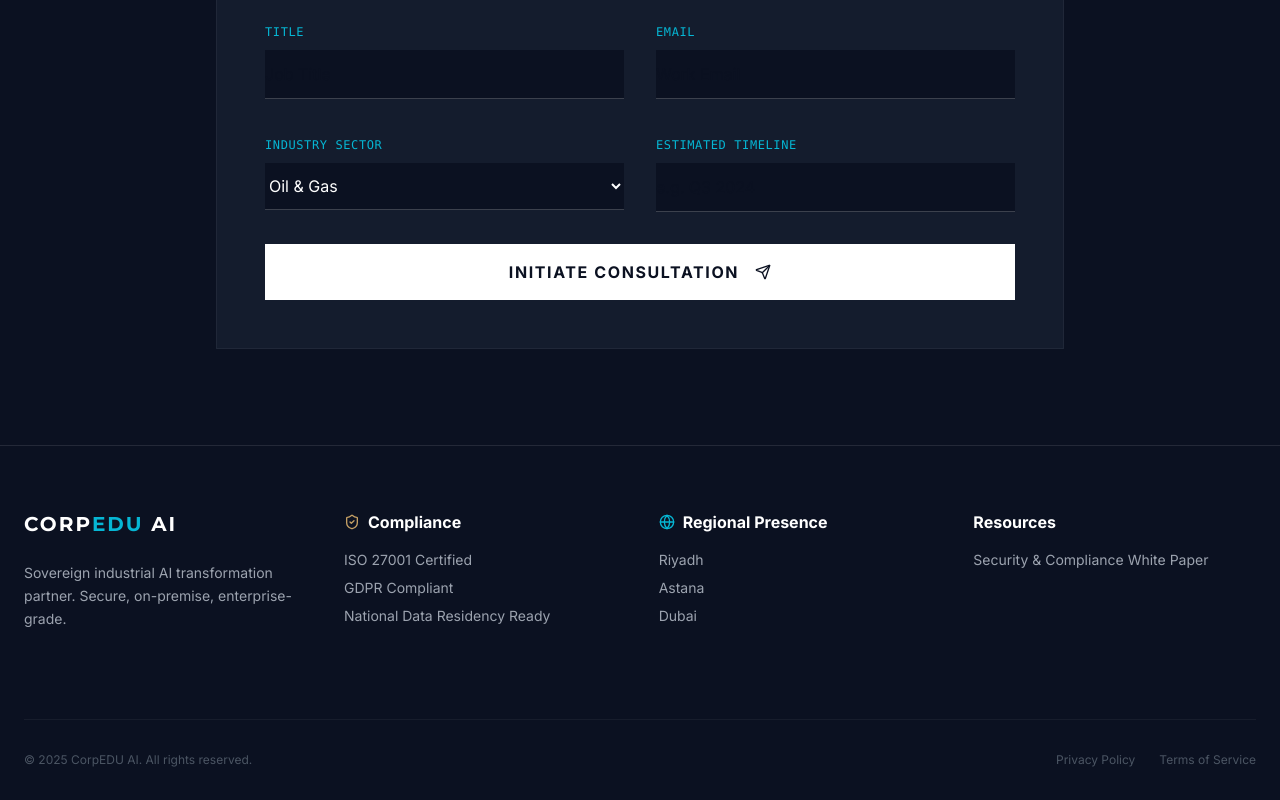
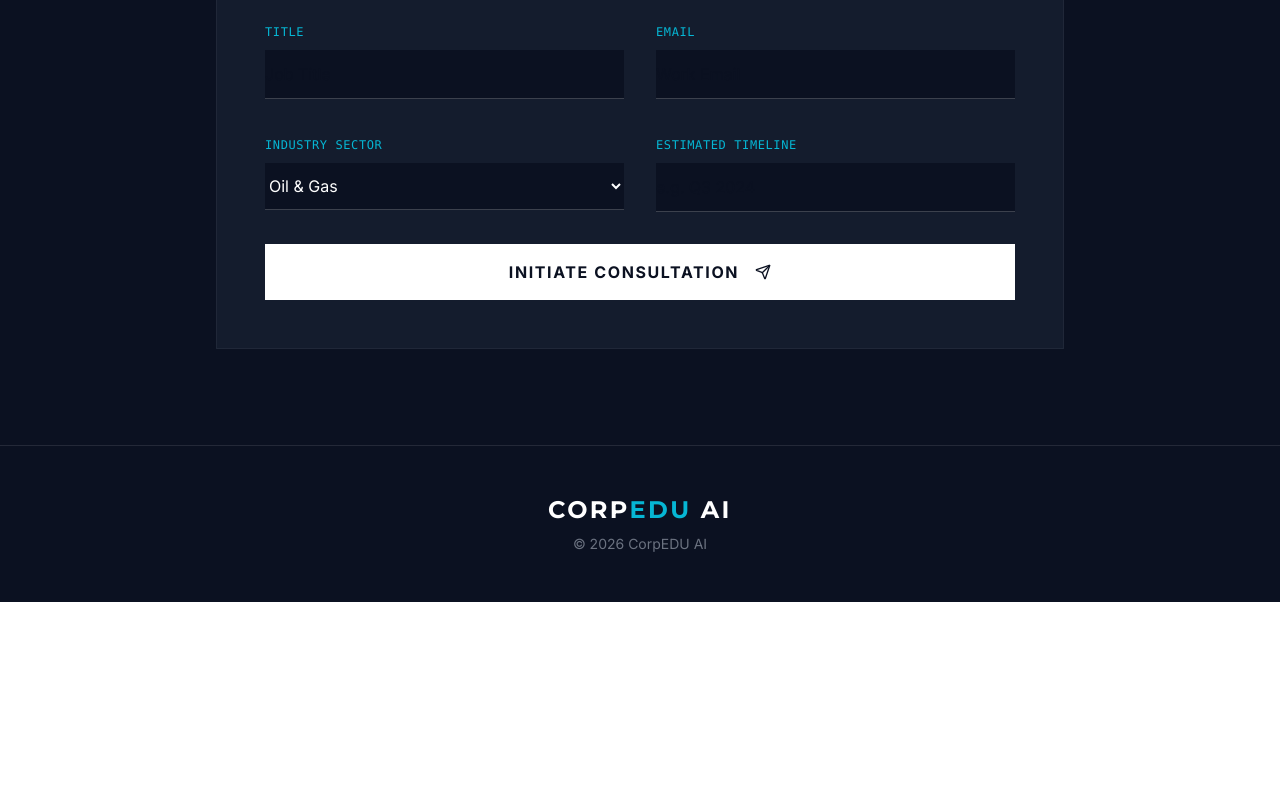
Before and after one commit to Urazhanova/corp.edu, a React (Vite) app: page / in a window 1280 px wide. Shown: the part 6839-7639 px from the top of the page. After the commit the page ends 7441 px from the top, so only its background shows below. Built offline with nearby package versions, Linux system fonts and the light colour scheme.

Commit message:
Simplify footer to show only company name and year

```diff
--- a/src/components/Footer.tsx
+++ b/src/components/Footer.tsx
@@ -1,65 +1,13 @@
-import { ShieldCheck, Globe } from 'lucide-react';
-
 const Footer = () => {
     return (
-        <footer className="bg-primary pt-16 pb-8 border-t border-white/10">
-            <div className="container mx-auto px-6">
-                <div className="grid md:grid-cols-4 gap-12 mb-16">
-                    <div className="col-span-1 md:col-span-1">
-                        <div className="text-xl font-display font-bold text-white tracking-widest mb-6">
-                            CORP<span className="text-accent-cyan">EDU</span> AI
-                        </div>
-                        <p className="text-gray-400 text-sm leading-relaxed mb-6">
-                            Sovereign industrial AI transformation partner. Secure, on-premise, enterprise-grade.
-                        </p>
-                    </div>
-
-                    {/* Spacing or Links could go here, but sticking to TA specific footer items */}
-                    <div className="col-span-1 md:col-span-3 grid md:grid-cols-3 gap-8">
-                        <div>
-                            <h4 className="text-white font-bold mb-4 flex items-center gap-2">
-                                <ShieldCheck className="w-4 h-4 text-accent-gold" />
-                                Compliance
-                            </h4>
-                            <ul className="text-sm text-gray-400 space-y-2">
-                                <li>ISO 27001 Certified</li>
-                                <li>GDPR Compliant</li>
-                                <li>National Data Residency Ready</li>
-                            </ul>
-                        </div>
-
-                        <div>
-                            <h4 className="text-white font-bold mb-4 flex items-center gap-2">
-                                <Globe className="w-4 h-4 text-accent-cyan" />
-                                Regional Presence
-                            </h4>
-                            <ul className="text-sm text-gray-400 space-y-2">
-                                <li>Riyadh</li>
-                                <li>Astana</li>
-                                <li>Dubai</li>
-                            </ul>
-                        </div>
-
-                        <div>
-                            <h4 className="text-white font-bold mb-4">Resources</h4>
-                            <ul className="text-sm text-gray-400 space-y-2">
-                                <li>
-                                    <a href="#" className="hover:text-accent-cyan transition-colors border-b border-transparent hover:border-accent-cyan inline-block pb-0.5">
-                                        Security & Compliance White Paper
-                                    </a>
-                                </li>
-                            </ul>
-                        </div>
-                    </div>
+        <footer className="bg-primary py-12 border-t border-white/10">
+            <div className="container mx-auto px-6 text-center">
+                <div className="text-2xl font-display font-bold text-white tracking-widest mb-2">
+                    CORP<span className="text-accent-cyan">EDU</span> AI
                 </div>
-
-                <div className="border-t border-white/5 pt-8 flex flex-col md:flex-row justify-between items-center gap-4 text-xs text-gray-600">
-                    <p>&copy; {new Date().getFullYear()} CorpEDU AI. All rights reserved.</p>
-                    <div className="flex gap-6">
-                        <a href="/privacy" className="hover:text-gray-400 transition-colors">Privacy Policy</a>
-                        <a href="#" className="hover:text-gray-400 transition-colors">Terms of Service</a>
-                    </div>
-                </div>
+                <p className="text-gray-500 text-sm">
+                    &copy; 2026 CorpEDU AI
+                </p>
             </div>
         </footer>
     );
```
